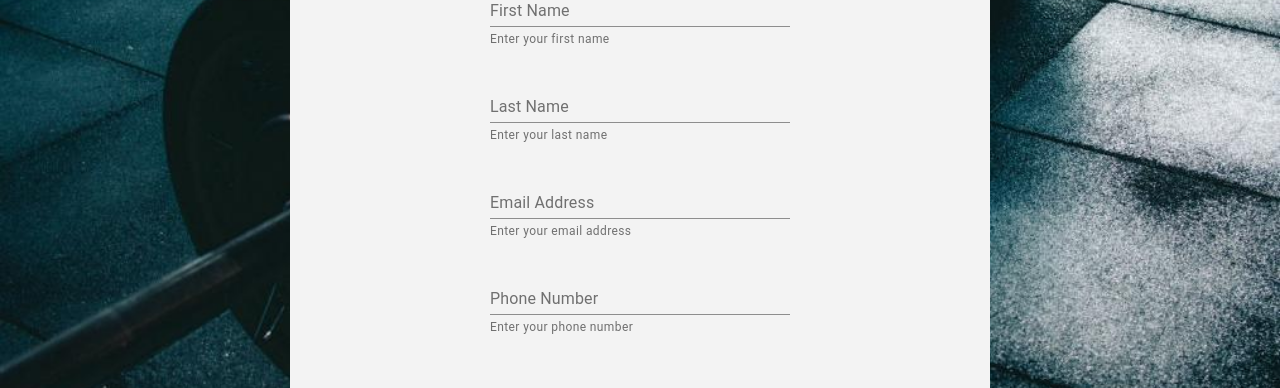
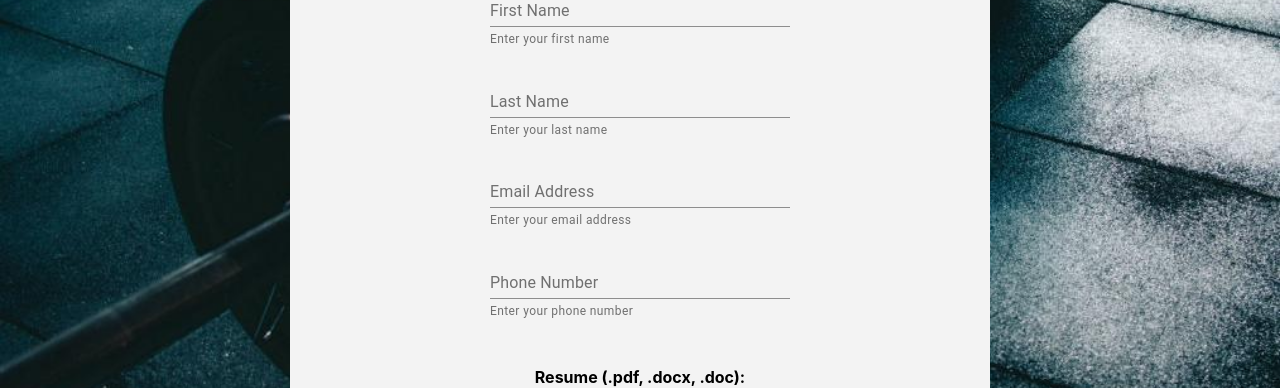
Before and after one commit to ColtonBristow/FitStackWEB, a Next.js app: page /careers/graphic-design in a window 1280 px wide. Shown: the part 323-711 px from the top of the page. Built offline with nearby package versions, Linux system fonts and the light colour scheme; no server answers.

Commit message:
Saving
Attempt to fix error with text input styles in production

```diff
--- a/components/atoms/FitStackTextInput.tsx
+++ b/components/atoms/FitStackTextInput.tsx
@@ -45,11 +45,27 @@
         },
     })(TextField);
 
+    const useStyles = makeStyles(() => ({
+        container: {
+            marginTop: 0,
+            marginBottom: 15,
+            minWidth: 300,
+        },
+        textInput: {
+            minWidth: 300,
+            marginBottom: ".3em",
+            width: 300,
+            color: 'black',
+        },
+    }));
+
 export default function FitStackTextInput (props: any)  {
+
+    const classes = useStyles();
     return(
-        <div className={styles.container}>
+        <div className={classes.container}>
             <CssTextField
-                  className={styles.textInput}
+                  className={classes.textInput}
                   label={props.label}
                   placeholder={props.label}
                   variant="standard"
```
